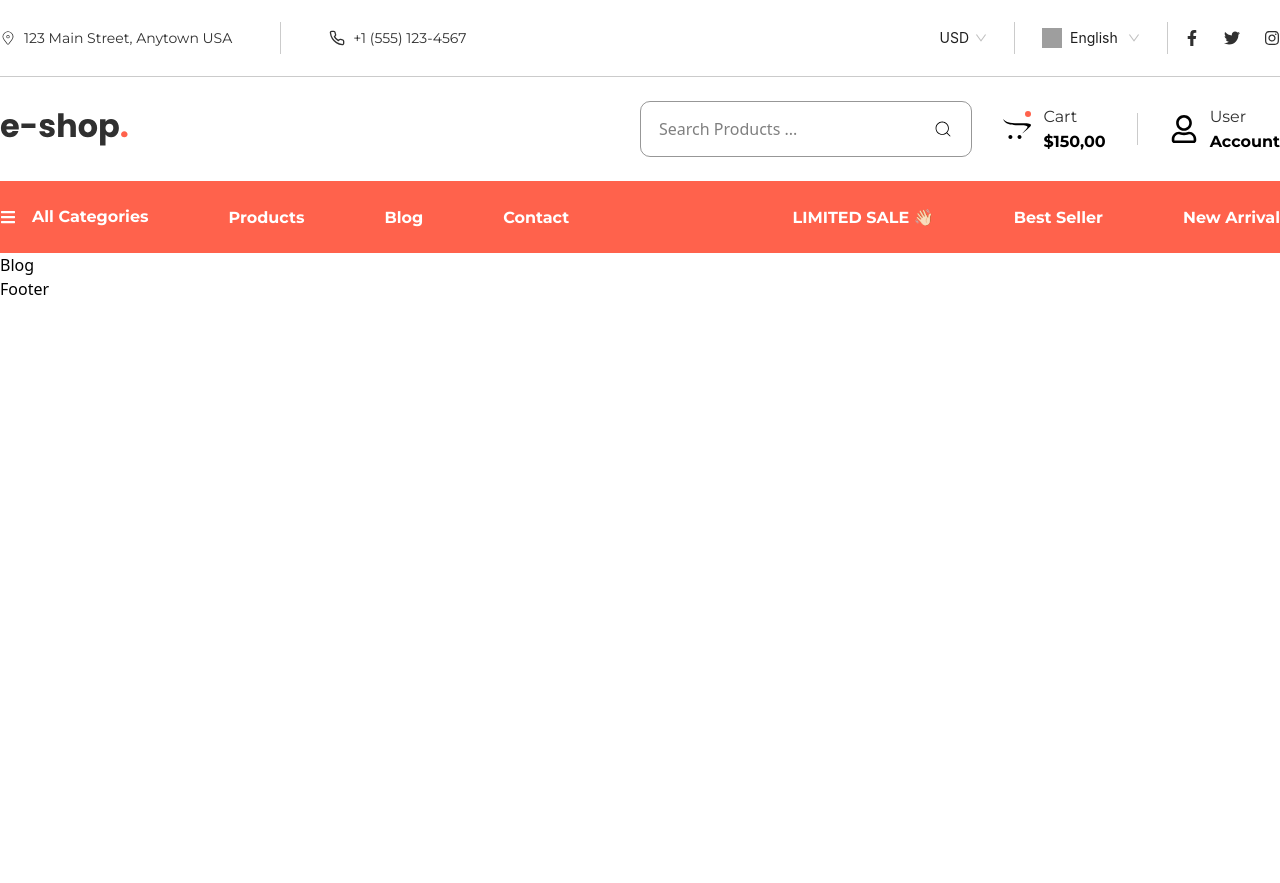
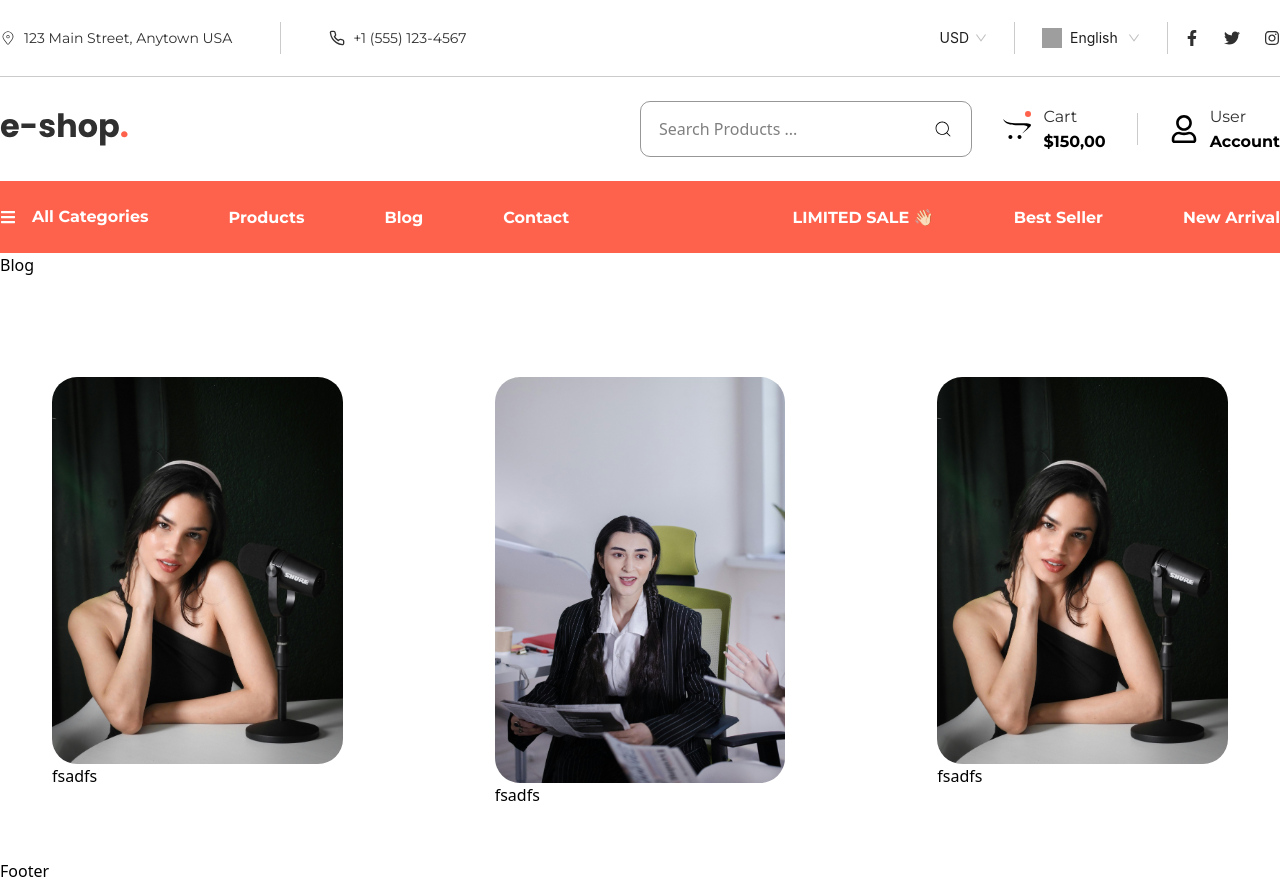
Before and after one commit to MOSHARAFhPARVEZ/e-shop, a React (Vite) app: page /blog in a window 1280 px wide. Before the commit the page ends 800 px from the top, so only its background shows below. Built offline with nearby package versions, Linux system fonts and the light colour scheme; grey boxes are pictures that could not be loaded.

Commit message:
part-24 complete

```diff
--- /dev/null
+++ b/src/globalComponents/blogCard/BlogCard.jsx
@@ -0,0 +1,50 @@
+import React from 'react'
+import { FaClock } from 'react-icons/fa6';
+
+const BlogCard = ({pathname , ...props}) => {
+    const isHomePage = pathname === '/';
+
+    const {image , title , category , date} = props;
+    const HomePageCard = () =>
+        isHomePage && (
+        <>
+            <div className='border border-transparent hover:border-black02op25 rounded-[25px] hover:p-[52px] duration-500 transition-all ease-in w-[440px]'>
+                <div className='max-h-[406px]  rounded-[25px] overflow-hidden'>
+                    <img src={image} alt="Blog Image" className='w-full h-full object-cover' />
+                </div>
+                <div>
+                    <h5 className='font-poppins font-semibold text-black01 text-[24px] leading-[30px] my-[32px]'>{title}</h5>
+                    <div className='flex items-center justify-between'>
+                        <span className='py-[7px] px-[12px] bg-orange rounded-[10px] font-montserrat text-base text-white leading-6'> {category} </span>
+                        <div className='flex items-center gap-x-[10px] font-montserrat text-[14px] leading-[20px] font-normal text-black01'>
+                            <FaClock color="#303030" size={19} />
+                            <p> {date} </p>
+                        </div>
+                    </div>
+                </div>
+            </div>
+        </>
+    );
+
+    const BlogPageCard = () =>
+        !isHomePage && (
+        <>
+            <div className='hover:border border-black02op25 rounded-[25px] p-[52px] duration-500 transition-all ease-in'>
+                <div className='max-h-[406px] max-w-[440px] bg-amber-600 rounded-[25px] overflow-hidden'>
+                    <img src={image} alt="Blog Image" className='w-full h-full object-cover' />
+                </div>
+                fsadfs
+            </div>
+        </>
+    );
+
+
+  return (
+    <>
+        <HomePageCard/>
+        <BlogPageCard/>
+    </>
+  )
+}
+
+export default BlogCard
--- a/src/pages/blog/Blog.jsx
+++ b/src/pages/blog/Blog.jsx
@@ -1,14 +1,28 @@
 import React from 'react'
 import { Helmet } from 'react-helmet-async'
-
+import BlogCard from '../../globalComponents/blogCard/BlogCard'
+import { BlogData } from '../home/Components/blog/BlogData'
+import { useLocation } from 'react-router-dom';
+import GlobalContainer from '../../globalComponents/GlobalContainer';
 
 const Blog = () => {
+  const {pathname} = useLocation();
   return (
     <>
       <Helmet>
         <title>Blog</title>
       </Helmet>
       <h1>Blog</h1>
+
+      <GlobalContainer>
+        <div className='grid grid-cols-3 gap-x-12 mt-12'>
+          {
+              BlogData.slice(0,3).map((blog)=>(
+                  <BlogCard key={blog.id} image={blog.image} pathname={pathname}/>
+              ))
+          }
+      </div>
+      </GlobalContainer>
     </>
   )
 }
--- a/src/pages/home/Components/blog/Blog.jsx
+++ b/src/pages/home/Components/blog/Blog.jsx
@@ -3,9 +3,13 @@ import GlobalContainer from '../../../../globalComponents/GlobalContainer'
 import { useTranslation } from 'react-i18next'
 import { Link } from 'react-router-dom'
 import { FaArrowRightLong } from 'react-icons/fa6'
+import BlogCard from '../../../../globalComponents/blogCard/BlogCard'
+import { BlogData } from './BlogData'
+import { useLocation } from 'react-router-dom';
 
 const Blog = () => {
     const {t} = useTranslation()
+    const {pathname} = useLocation();
   return (
     <>
         <section className='mt-[90px] mb-[100px]'>
@@ -22,8 +26,12 @@ const Blog = () => {
                         <span className='text-orange group-hover:text-black01 group-hover:translate-x-2 transition-transform duration-300'><FaArrowRightLong size='28px'/></span>
                     </div>
                 </div>
-                <div>
-
+                <div className='grid grid-cols-3 gap-x-12 mt-12'>
+                    {
+                        BlogData.slice(0,3).map((blog)=>(
+                            <BlogCard pathname={pathname} {...blog}/>
+                        ))
+                    }
                 </div>
             </GlobalContainer>
         </section>
--- a/src/pages/home/Components/blog/BlogData.js
+++ b/src/pages/home/Components/blog/BlogData.js
@@ -3,7 +3,6 @@ import BlogTwo from "../../../../assets/Blog/BlogTwo.jpg"
 import BlogThree from "../../../../assets/Blog/BlogThree.jpg"
 import BlogFour from "../../../../assets/Blog/BlogFour.jpg"
 import BlogFive from "../../../../assets/Blog/BlogFive.jpg"
-import BlogSix from "../../../../assets/Blog/BlogSix.jpg"
 
 export const BlogData = [
     {
@@ -28,7 +27,7 @@ export const BlogData = [
         category: "JavaScript",
         author: "Michael Johnson",
         date: "2022-01-10",
-        image: BlogThree
+        image: BlogOne
     },
     {
         id: 4,
@@ -36,7 +35,7 @@ export const BlogData = [
         category: "CSS",
         author: "Emily Davis",
         date: "2022-01-15",
-        image: BlogFour
+        image: BlogTwo
     },
     {
         id: 5,
@@ -44,7 +43,7 @@ export const BlogData = [
         category: "Node.js",
         author: "Chris Wilson",
         date: "2022-01-20",
-        image: BlogFive
+        image: BlogOne
     },
     {
         id: 6,
@@ -52,7 +51,7 @@ export const BlogData = [
         category: "TypeScript",
         author: "Sophia Martinez",
         date: "2022-01-25",
-        image: BlogSix
+        image: BlogTwo
     },
     {
         id: 7,
@@ -68,7 +67,7 @@ export const BlogData = [
         category: "Tools",
         author: "Olivia Taylor",
         date: "2022-02-01",
-        image: BlogOne
+        image: BlogTwo
     },
     {
         id: 9,
@@ -84,7 +83,7 @@ export const BlogData = [
         category: "JavaScript",
         author: "Sophia White",
         date: "2022-02-10",
-        image: BlogOne
+        image: BlogTwo
     },
     {
         id: 11,
@@ -100,7 +99,7 @@ export const BlogData = [
         category: "Performance",
         author: "Mia Harris",
         date: "2022-02-20",
-        image: BlogOne
+        image: BlogTwo
     },
     {
         id: 13,
@@ -116,7 +115,7 @@ export const BlogData = [
         category: "CSS",
         author: "Isabella Lewis",
         date: "2022-03-01",
-        image: BlogOne
+        image: BlogTwo
     },
     {
         id: 15,
@@ -132,7 +131,7 @@ export const BlogData = [
         category: "Git",
         author: "Charlotte Allen",
         date: "2022-03-10",
-        image: BlogOne
+        image: BlogTwo
     },
     {
         id: 17,
@@ -148,7 +147,7 @@ export const BlogData = [
         category: "Security",
         author: "Amelia King",
         date: "2022-03-20",
-        image: BlogOne
+        image: BlogTwo
     },
     {
         id: 19,
@@ -164,6 +163,6 @@ export const BlogData = [
         category: "Next.js",
         author: "Harper Adams",
         date: "2022-03-30",
-        image: BlogOne
+        image: BlogTwo
     }
 ]
```
